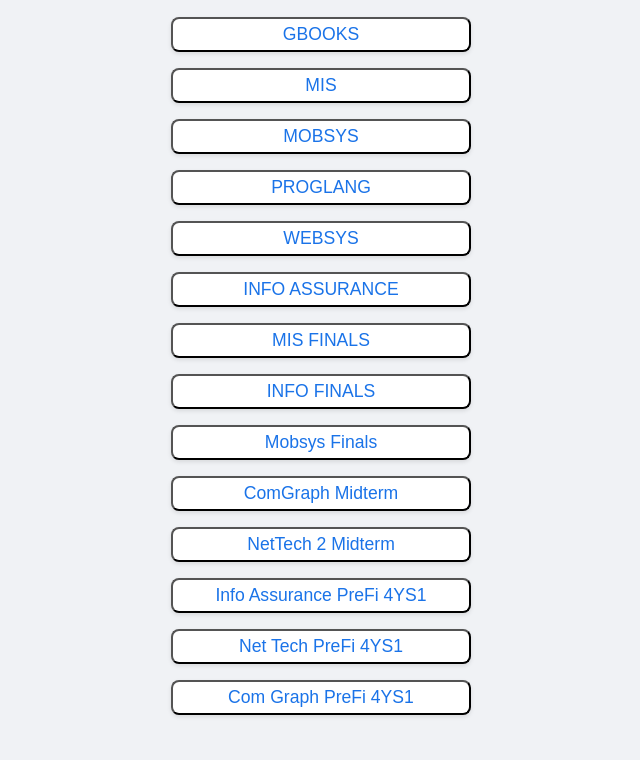
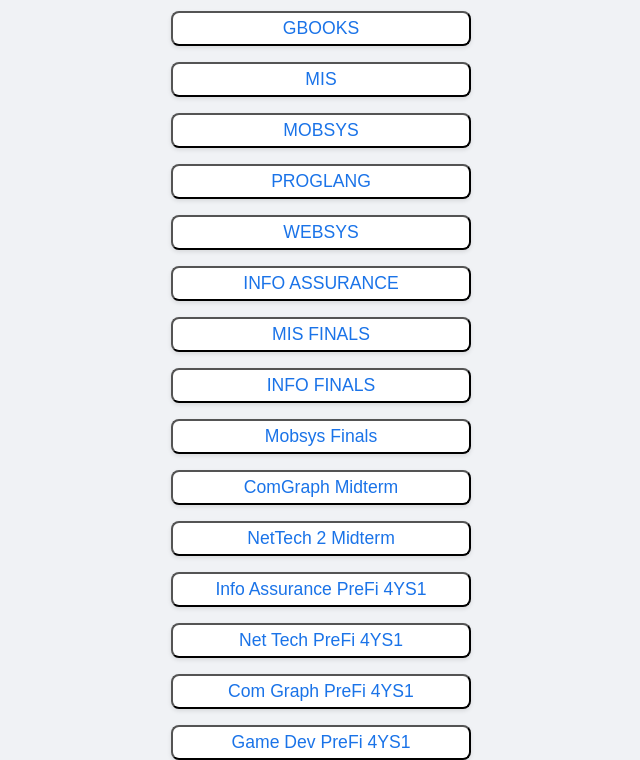
Before and after one commit to GG-STIFrvw/reviewers2, a plain HTML site: page index.html in a window 1280 px wide. Shown: the part 79-839 px from the top of the page, without its empty margins (319-959 px from the left). Before the commit the page ends 800 px from the top, so only its background shows below. Drawn offline with Linux system fonts and the light colour scheme.

Commit message:
Add Game Dev PreFi 4YS1 button to reviewer list
Added a new button for 'Game Dev PreFi 4YS1' to the reviewer selection.

```diff
--- a/index.html
+++ b/index.html
@@ -64,6 +64,7 @@
         <button class="reviewer-btn" onclick="redirectToQuiz('info4YS1')">Info Assurance PreFi 4YS1</button>
         <button class="reviewer-btn" onclick="redirectToQuiz('netTech4YS1')">Net Tech PreFi 4YS1</button>
         <button class="reviewer-btn" onclick="redirectToQuiz('comgrap_prefi4YS1')">Com Graph PreFi 4YS1</button>
+        <button class="reviewer-btn" onclick="redirectToQuiz('gamedev_prefi4SY1')">Game Dev PreFi 4YS1</button>
     </div>
 
     <script>
@@ -83,7 +84,8 @@
                 nettechMidterm: 'nettechMidterm.html',
                 info4YS1: 'INFO_ASSURANCE_PREFI.html',
                 netTech4YS1: 'nettech_prefi4YS1.html',
-                comgrap_prefi4YS1: 'comgrap_prefi4YS1.html'
+                comgrap_prefi4YS1: 'comgrap_prefi4YS1.html',
+                gamedev_prefi4SY1: 'gamedev_prefi4SY1.html'
             };
 
             if (quizPaths[reviewer]) {
```
